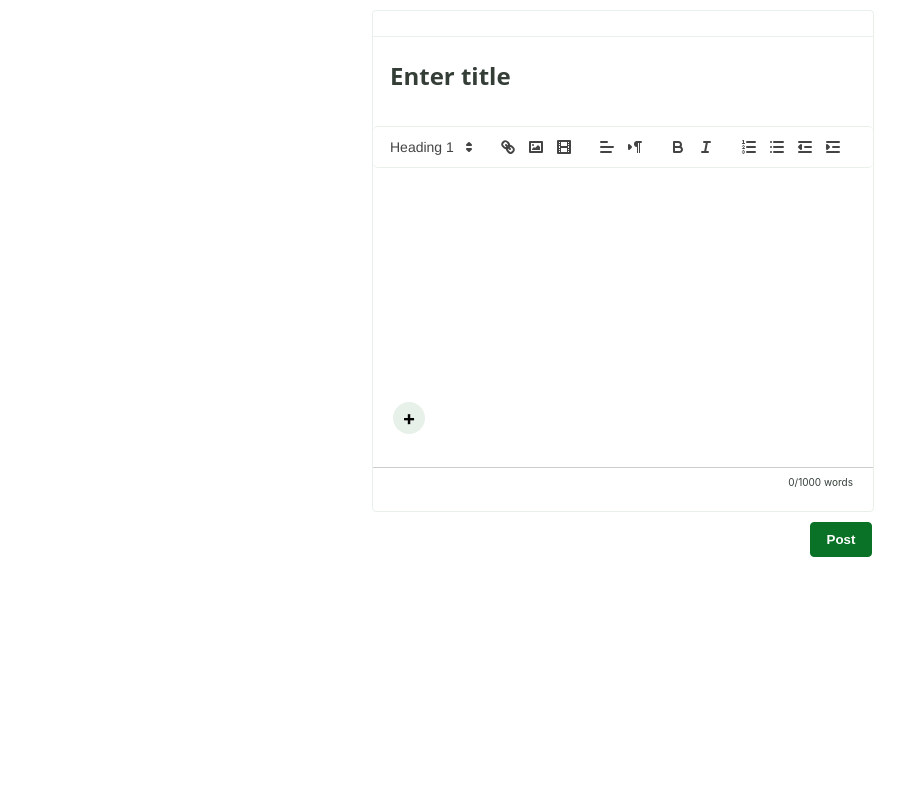
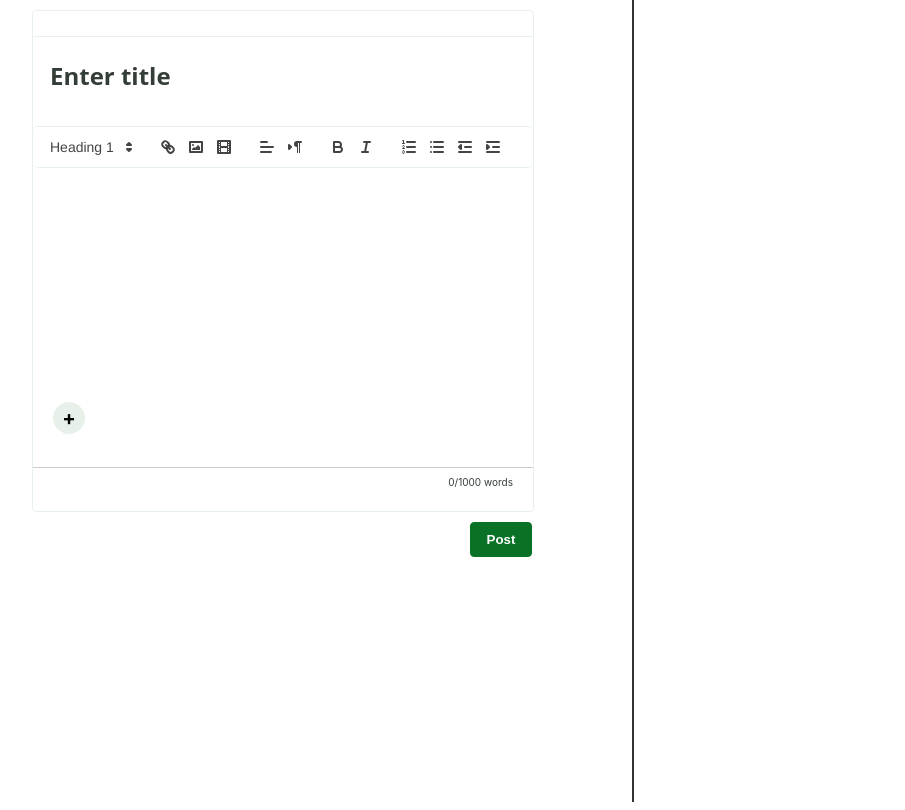
Before and after one commit to Dreezy305/Rich-text-editor, a React (Create React App) app: page / in a window 1280 px wide. Shown: the whole page, without its empty margins (18-923 px from the left). Built offline with nearby package versions, Linux system fonts and the light colour scheme.

Commit message:
text editor

```diff
--- a/src/App.css
+++ b/src/App.css
@@ -37,12 +37,29 @@
   }
 }
 
+.container {
+  min-height: 100vh;
+  display: flex;
+  flex-direction: row;
+  align-items: flex-start;
+  padding-left: 40px;
+  padding-right: 40px;
+}
+
+.divider {
+  margin-left: 100px;
+  margin-right: 100px;
+  border: 1px solid #333;
+  min-height: 100vh;
+}
+
 .parent {
   width: 500px;
   border: 0px;
-  margin: auto;
+  /* margin: auto; */
   margin-top: 10px;
   min-height: 100vh;
+  margin-left: 10px;
 }
 
 .quill-box {
--- a/src/App.tsx
+++ b/src/App.tsx
@@ -30,6 +30,7 @@ function App() {
   const [show, setShow] = useState<boolean>(false);
   const [video, setVideo] = useState<string>("");
   const [title, setTitle] = useState<string>("");
+  const [preview, setPreview] = useState<any>();
 
   const onChange = (e: any) => {
     setValue(e);
@@ -54,7 +55,7 @@ function App() {
   };
 
   return (
-    <>
+    <div className="container">
       <div className="parent">
         <div className="quill-box">
           <div className="top-div" />
@@ -157,10 +158,20 @@ function App() {
         </div>
 
         <div className="post-btn-container">
-          <button className="post-btn">post</button>
+          <button
+            className="post-btn"
+            onClick={() => {
+              setPreview(value);
+            }}
+          >
+            post
+          </button>
         </div>
       </div>
-    </>
+
+      <div className="divider" />
+      <div className="preview" dangerouslySetInnerHTML={{ __html: preview }}></div>
+    </div>
   );
 }
 
```
Also changed, not shown: 1 other file (tests, documents, lock files or other folders).
